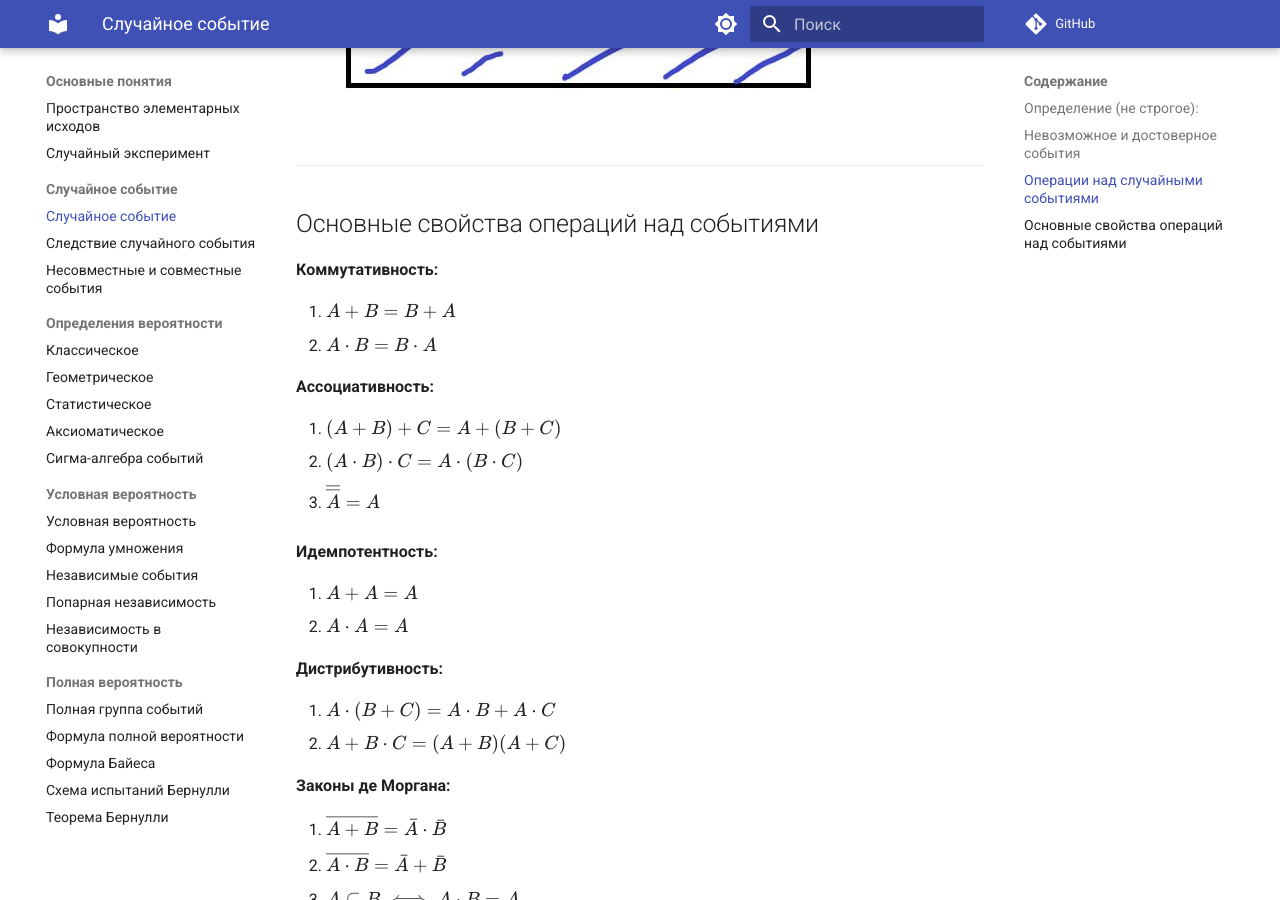
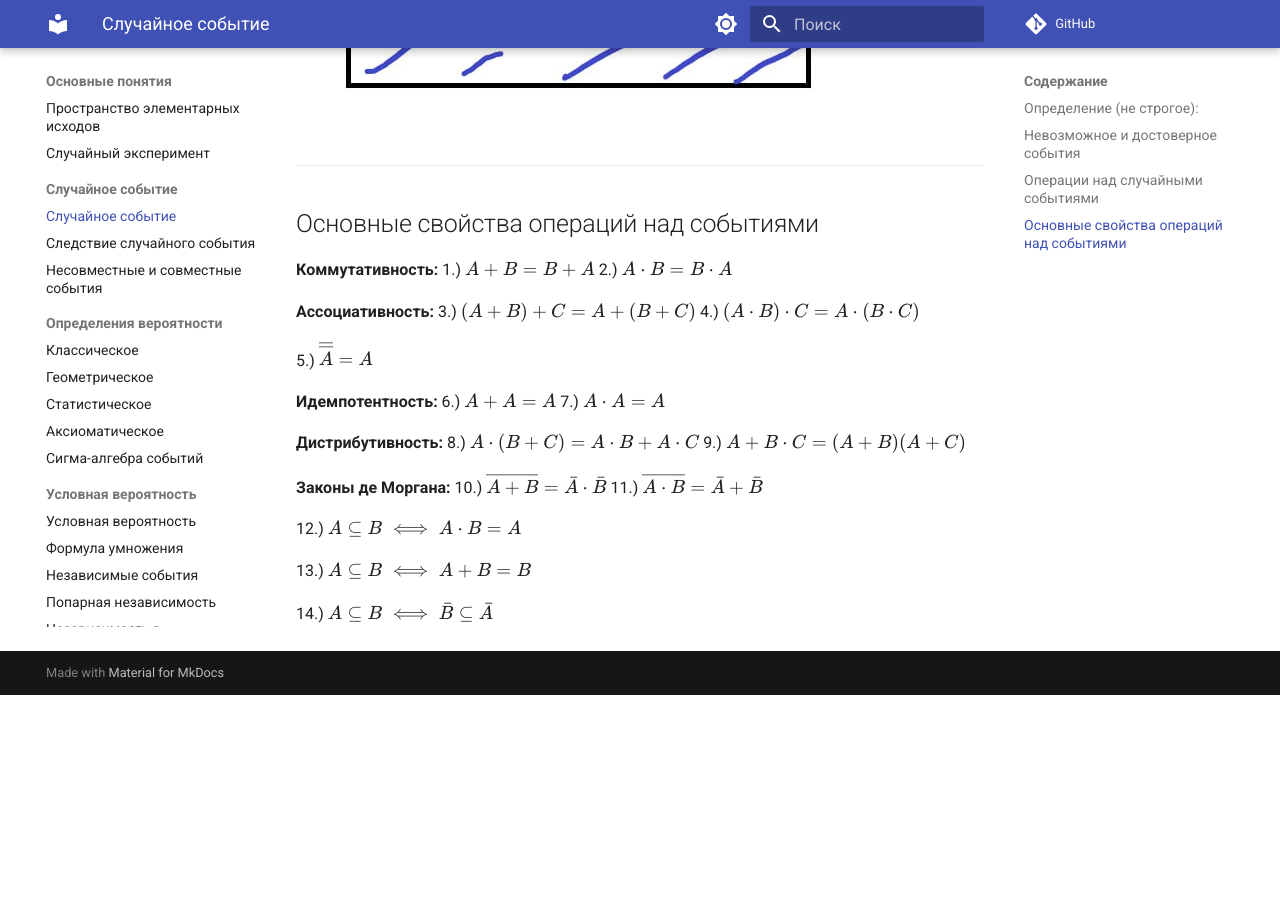
Before and after one commit to ParShilo/ICS-WikiProbTheor, an MkDocs documentation site: the page built from docs/Основные понятия/Случайное событие/Случайное событие.md, in a window 1280 px wide and 900 px high, scrolled down 4177 px. Built offline with MkDocs 1.6.1 and Material for MkDocs 9.7.7, drawn with Linux system fonts in a browser that asks for light colours; comment, search, counter and statistics services are not loaded; after the commit the page ends 4872 px from its top, so only the background shows below that.

Commit message:
Оформление 6

```diff
--- a/docs/Основные понятия/Случайное событие/Случайное событие.md
+++ b/docs/Основные понятия/Случайное событие/Случайное событие.md
@@ -48,34 +48,29 @@
 ## Основные свойства операций над событиями
 
 **Коммутативность:**
-
-1. $A + B = B + A$
-2. $A \cdot B = B \cdot A$
+1.) $A + B = B + A$
+2.) $A \cdot B = B \cdot A$
 
 **Ассоциативность:**
+3.) $(A + B) + C = A + (B + C)$
+4.) $(A \cdot B) \cdot C = A \cdot (B \cdot C)$
 
-1. $(A + B) + C = A + (B + C)$
-2. $(A \cdot B) \cdot C = A \cdot (B \cdot C)$
-
-3. $\overline{\overline{A}} = A$
+5.) $\overline{\overline{A}} = A$
 
 **Идемпотентность:**
-
-1. $A + A = A$
-2. $A \cdot A = A$
+6.) $A + A = A$
+7.) $A \cdot A = A$
 
 **Дистрибутивность:**
-
-1. $A \cdot (B + C) = A \cdot B + A \cdot C$
-2. $A + B \cdot C = (A + B)(A + C)$
+8.) $A \cdot (B + C) = A \cdot B + A \cdot C$
+9.) $A + B \cdot C = (A + B)(A + C)$
 
 **Законы де Моргана:**
+10.)  $\overline{A + B} = \bar{A} \cdot \bar{B}$
+11.)  $\overline{A \cdot B} = \bar{A} + \bar{B}$
 
-1.  $\overline{A + B} = \bar{A} \cdot \bar{B}$
-2.  $\overline{A \cdot B} = \bar{A} + \bar{B}$
+12.) $A \subseteq B \iff A \cdot B = A$
 
-3. $A \subseteq B \iff A \cdot B = A$
+13.) $A \subseteq B \iff A + B = B$
 
-4. $A \subseteq B \iff A + B = B$
-
-5. $A \subseteq B \iff \bar{B} \subseteq \bar{A}$
+14.) $A \subseteq B \iff \bar{B} \subseteq \bar{A}$
```
Also changed, not shown: docs/Основные понятия/Определения вероятности/Аксиоматическое определение вероятности.md (+4 -3 lines).
